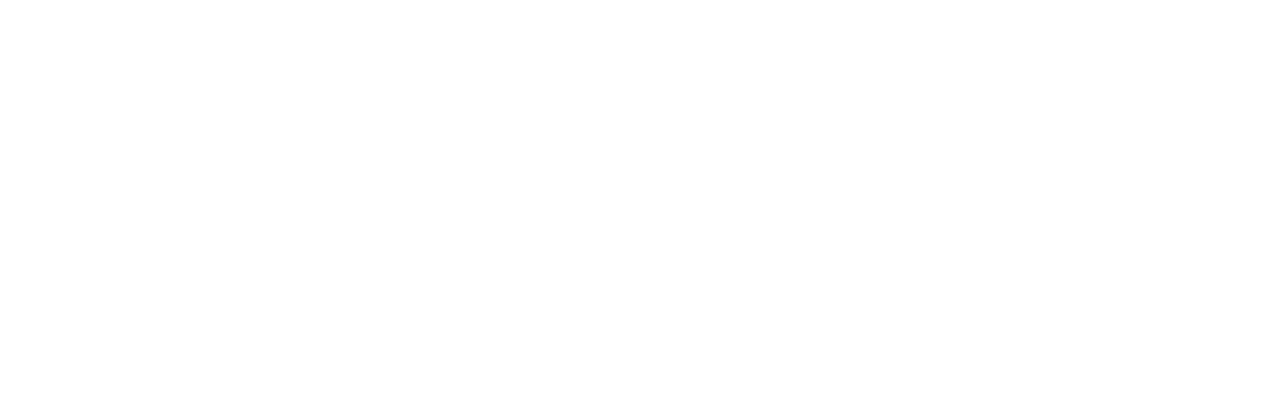
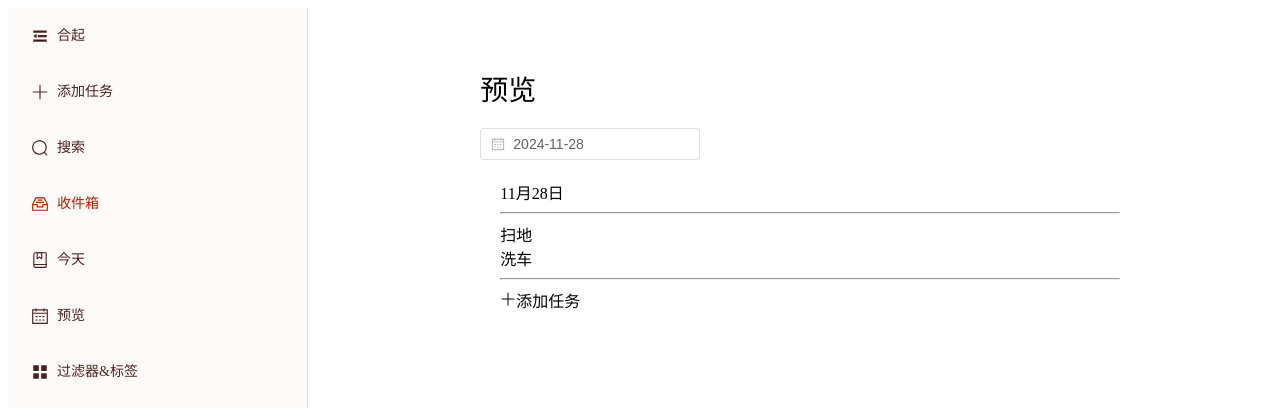
Before and after one commit to hlxllo/todo-app, a Vue app: page /overview in a window 1280 px wide. Before the commit this address had no page. Shown: the top 418 px of the page. Built offline with nearby package versions, Linux system fonts and the light colour scheme; no server answers.

Commit message:
feat:overview frame finished

```diff
--- a/package.json
+++ b/package.json
@@ -10,6 +10,8 @@
   },
   "dependencies": {
     "@element-plus/icons-vue": "^2.3.1",
+    "axios": "^1.7.8",
+    "date-fns": "^4.1.0",
     "element-plus": "^2.8.8",
     "vue": "^3.5.13",
     "vue-router": "^4.5.0"
--- /dev/null
+++ b/src/apis/duty.js
@@ -0,0 +1,12 @@
+import httpInstance from "@/utils/http";
+
+export function getDutiesAPI(date, page = 1, size = 20) {
+  return httpInstance({
+    url: '/duty',
+    params: {
+      date,
+      page,
+      size
+    }
+  })
+}
--- a/src/main.js
+++ b/src/main.js
@@ -5,6 +5,9 @@
 import App from './App.vue'
 // 引入图标
 import * as ElementPlusIconsVue from '@element-plus/icons-vue'
+// 国际化
+import ElementPlus from 'element-plus'
+import zhCn from 'element-plus/es/locale/lang/zh-cn'
 
 const app = createApp(App)
 
@@ -13,6 +16,10 @@
   app.component(key, component)
 }
 
+app.use(ElementPlus, {
+  locale: zhCn,
+})
+
 // 安装路由器
 app.use(router)
 // 挂载应用
--- /dev/null
+++ b/src/utils/http.js
@@ -0,0 +1,16 @@
+import axios from 'axios'
+
+// 创建axios实例
+const httpInstance = axios.create({
+  baseURL: 'http://localhost:3000',
+  timeout: 10000
+})
+
+// axios请求拦截器
+httpInstance.interceptors.request.use(config => config, e => Promise.reject(e))
+
+// axios响应拦截器
+httpInstance.interceptors.response.use(res => res.data, e => Promise.reject(e))
+
+
+export default httpInstance
--- a/src/views/Menu/index.vue
+++ b/src/views/Layout/components/menu.vue
@@ -12,7 +12,7 @@
         </el-menu-item>
       </el-tooltip>
       <el-tooltip class="box-item" effect="dark" content="添加任务" placement="right" :disabled="!isCollapse">
-        <el-menu-item index="0">
+        <el-menu-item index="0" @click="$router.push('/')">
           <el-icon>
             <Plus />
           </el-icon>
@@ -20,7 +20,7 @@
         </el-menu-item>
       </el-tooltip>
       <el-tooltip class="box-item" effect="dark" content="搜索" placement="right" :disabled="!isCollapse">
-        <el-menu-item index="1">
+        <el-menu-item index="1" @click="$router.push('/')">
           <el-icon>
             <Search />
           </el-icon>
@@ -28,7 +28,7 @@
         </el-menu-item>
       </el-tooltip>
       <el-tooltip class="box-item" effect="dark" content="收件箱" placement="right" :disabled="!isCollapse">
-        <el-menu-item index="2">
+        <el-menu-item index="2" @click="$router.push('/')">
           <el-icon>
             <MessageBox />
           </el-icon>
@@ -36,7 +36,7 @@
         </el-menu-item>
       </el-tooltip>
       <el-tooltip class="box-item" effect="dark" content="今天" placement="right" :disabled="!isCollapse">
-        <el-menu-item index="3">
+        <el-menu-item index="3" @click="$router.push('/')">
           <el-icon>
             <Collection />
           </el-icon>
@@ -44,7 +44,7 @@
         </el-menu-item>
       </el-tooltip>
       <el-tooltip class="box-item" effect="dark" content="预览" placement="right" :disabled="!isCollapse">
-        <el-menu-item index="4">
+        <el-menu-item index="4" @click="$router.push('overview')">
           <el-icon>
             <Calendar />
           </el-icon>
@@ -52,7 +52,7 @@
         </el-menu-item>
       </el-tooltip>
       <el-tooltip class="box-item" effect="dark" content="过滤器&标签" placement="right" :disabled="!isCollapse">
-        <el-menu-item index="5">
+        <el-menu-item index="5" @click="$router.push('/')">
           <el-icon>
             <Menu />
           </el-icon>
@@ -64,6 +64,7 @@
 </el-row></template>
 
 <script setup>
+import { useRoute } from 'vue-router';
 import {
   Document,
   Menu as IconMenu,
@@ -82,11 +83,13 @@
 const changeContent = computed(() => {
   return isCollapse.value ? '展开' : '合起'
 })
+
+const route = useRoute()
 </script>
 
 <style scoped>
 .el-menu-vertical-demo:not(.el-menu--collapse) {
-  width: 200px;
+  width: 300px;
   min-height: 400px;
 }
 </style>
--- /dev/null
+++ b/src/views/Layout/index.vue
@@ -0,0 +1,16 @@
+<script setup>
+import Menu from './components/menu.vue';
+</script>
+
+<template>
+<div class="container">
+  <Menu />
+  <router-view></router-view>
+</div>
+</template>
+
+<style scoped>
+.container {
+  display: flex;
+}
+</style>
--- /dev/null
+++ b/src/views/Overview/components/duty.vue
@@ -0,0 +1,41 @@
+<template>
+<div class="container">
+  <div class="summary">{{ fmd }}</div>
+  <hr>
+  <div v-for="duty in duties" :key="duty.id">{{ duty.name }}</div>
+  <hr>
+
+  <div class="add">
+    <el-icon>
+      <Plus />
+    </el-icon>
+    <span>添加任务</span>
+  </div>
+</div>
+</template>
+
+<script setup>
+import { format } from 'date-fns';
+const props = defineProps({
+  summary: {
+    type: Date,
+    default: new Date()
+  },
+  duties: {
+    type: Array,
+    default: [
+      { 'id': 1, 'name': '扫地' },
+      { 'id': 2, 'name': '洗车' },
+    ]
+  }
+})
+
+const fmd = format(props.summary, 'MM月dd日');
+</script>
+
+<style scoped>
+.container {
+  width: 800px;
+  margin: 20px;
+}
+</style>
--- /dev/null
+++ b/src/views/Overview/components/header.vue
@@ -0,0 +1,76 @@
+<template>
+<div class="container">
+  <div class="summary">预览</div>
+  <div class="demo-date-picker">
+    <div class="block">
+      <el-date-picker v-model="value" type="date" :disabled-date="disabledDate" />
+    </div>
+  </div>
+  <div class="duties">
+    <Duty :summary="value" />
+  </div>
+</div>
+</template>
+
+<script setup>
+import { ref } from 'vue'
+import Duty from './duty.vue';
+import { getDutiesAPI } from '@/apis/duty';
+import { format } from 'date-fns';
+
+// 根据日期查询任务
+// 分页参数默认值
+const page = ref(1)
+const size = ref(20)
+const getDuties = async (date, page, size) => {
+  const res = await getDutiesAPI(date, page, size)
+  console.log(res);
+}
+
+// 初始调用一次
+getDuties(format(new Date(), 'yyyy-MM-dd'), page.value, size.value)
+
+const value = ref(new Date())
+
+const disabledDate = (time) => {
+  return time.getTime() < Date.now()
+}
+
+</script>
+
+<style scoped>
+.container {
+  width: 100%;
+}
+
+.summary {
+  font-size: 28px;
+  margin-bottom: 20px;
+  padding-top: 60px;
+}
+
+/* .demo-date-picker {
+  display: flex;
+  width: 100%;
+  padding: 0;
+  flex-wrap: wrap;
+}
+
+.demo-date-picker .block {
+  padding: 30px 0;
+  text-align: center;
+  border-right: solid 1px var(--el-border-color);
+  flex: 1;
+}
+
+.demo-date-picker .block:last-child {
+  border-right: none;
+} */
+
+/* .demo-date-picker .demonstration {
+  display: block;
+  color: var(--el-text-color-secondary);
+  font-size: 14px;
+  margin-bottom: 20px;
+} */
+</style>
--- /dev/null
+++ b/src/views/Overview/index.vue
@@ -0,0 +1,21 @@
+<template>
+<div class="container">
+  <Header />
+  <!-- <Duty /> -->
+</div>
+</template>
+
+<script setup>
+import Header from './components/header.vue';
+import Duty from './components/duty.vue';
+</script>
+
+<style scoped>
+.container {
+  /* display: flex;
+  flex-direction: column;
+  align-items: center; */
+  margin: 0 auto;
+  width: 70%;
+}
+</style>
```
Also changed, not shown: src/router/index.js (+10 -3 lines), 1 other file (tests, documents, lock files or other folders).
